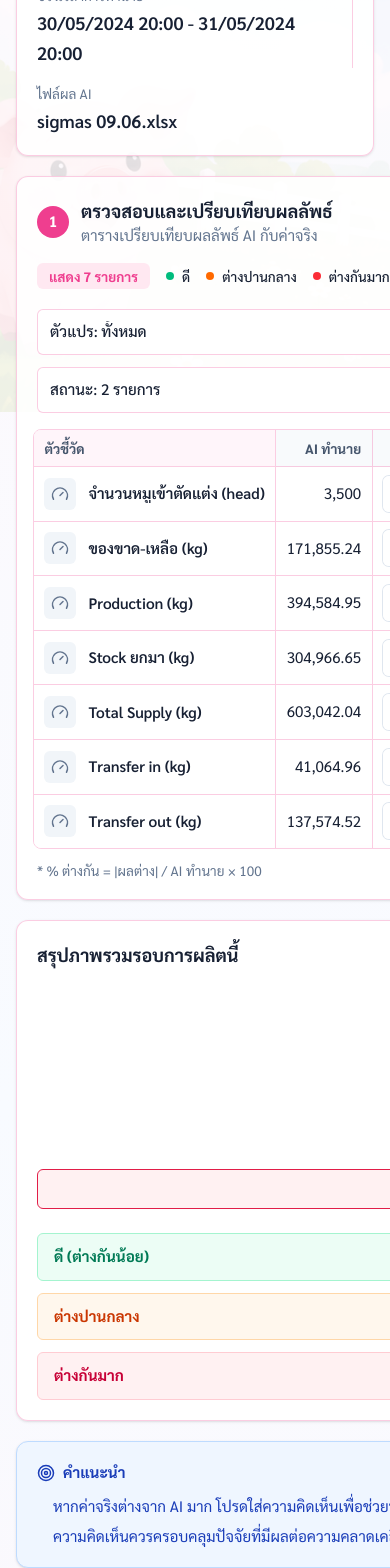
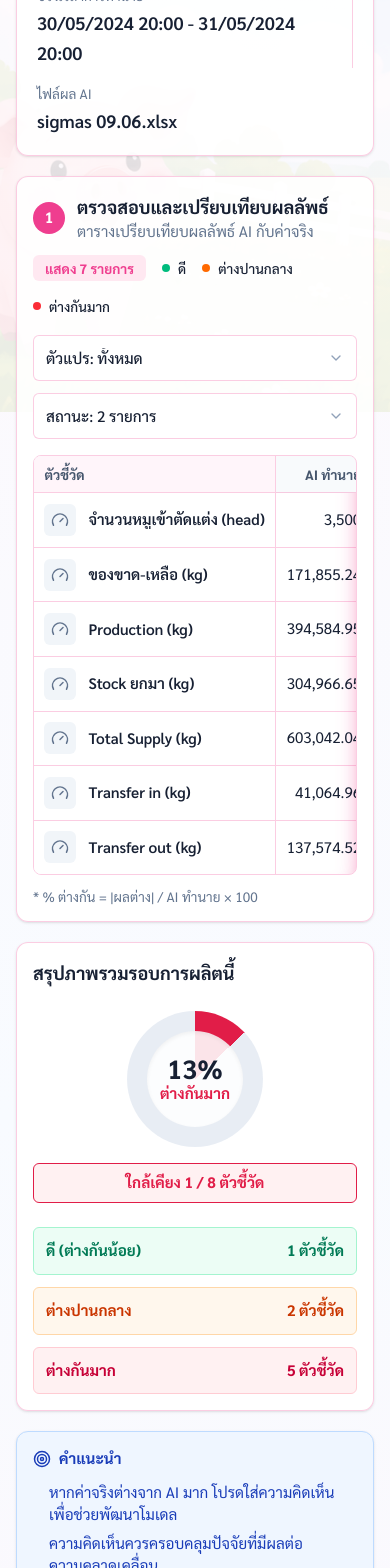
Before and after one commit to chpj28-web/AI-Feedback, a Next.js app: page / in a window 390 px wide. Shown: the part 432-2000 px from the top of the page. Built offline with nearby package versions, Linux system fonts and the light colour scheme.

Commit message:
Constrain feedback cards on mobile

```diff
--- a/src/app/globals.css
+++ b/src/app/globals.css
@@ -77,8 +77,47 @@ body {
     font-size: 0.9rem;
   }
 
+  .feedback-layout,
+  .comparison-card,
+  .summary-card {
+    width: 100%;
+    max-width: 100%;
+    min-width: 0;
+  }
+
+  .comparison-card,
+  .summary-card > div {
+    padding: 1rem;
+    border-radius: 0.75rem;
+  }
+
+  .comparison-card > div:first-child {
+    gap: 0.75rem;
+  }
+
+  .summary-card .size-40 {
+    width: 8.5rem;
+    height: 8.5rem;
+  }
+
+  .summary-card .size-28 {
+    width: 6rem;
+    height: 6rem;
+  }
+
+  .summary-card .text-3xl {
+    font-size: 1.65rem;
+    line-height: 1.1;
+  }
+
+  .summary-card :is(.px-4) {
+    padding-inline: 0.75rem;
+  }
+
   .mobile-table-frame {
-    margin-inline: -0.25rem;
+    width: 100%;
+    max-width: calc(100vw - 2rem);
+    margin-inline: 0;
     border-radius: 0.5rem;
     overflow-x: auto;
     overflow-y: hidden;
@@ -90,6 +129,7 @@ body {
 
   .mobile-table-scroll {
     min-width: max-content;
+    width: max-content;
   }
 
   .feedback-table {
--- a/src/app/page.tsx
+++ b/src/app/page.tsx
@@ -1044,7 +1044,7 @@ export default function Home() {
                   sourceFile={data?.sourceFile ?? "-"}
                 />
 
-                <section className="grid gap-5 xl:grid-cols-[1fr_300px]">
+                <section className="feedback-layout grid min-w-0 gap-5 xl:grid-cols-[minmax(0,1fr)_300px]">
                   <ComparisonCard
                     metricFilters={metricFilters}
                     setMetricFilters={setMetricFilters}
@@ -1364,7 +1364,7 @@ function ComparisonCard({
   updateFeedback: (id: string, patch: Partial<Feedback>) => void;
 }) {
   return (
-    <div className="rounded-xl border border-[#e3e8f0] bg-white p-5 shadow-sm">
+    <div className="comparison-card min-w-0 rounded-xl border border-[#e3e8f0] bg-white p-5 shadow-sm">
       <div className="mb-5 flex flex-col gap-4 lg:flex-row lg:items-center lg:justify-between">
         <div className="flex items-center gap-3">
           <span className="grid size-8 place-items-center rounded-full bg-[#ef3e8f] text-sm font-bold text-white">
@@ -1394,7 +1394,7 @@ function ComparisonCard({
         <StatusFilterBox values={statusFilters} onChange={setStatusFilters} />
       </div>
 
-        <div className="mobile-table-frame rounded-lg border border-[#dfe6ef]">
+        <div className="mobile-table-frame min-w-0 rounded-lg border border-[#dfe6ef]">
           <div className="mobile-table-scroll max-h-[640px] overflow-auto">
           <table className="feedback-table w-full min-w-[1080px] border-collapse text-sm">
             <thead className="bg-[#f8fafc] text-xs font-bold text-slate-600">
@@ -1699,7 +1699,7 @@ function SummaryCard({
           : { color: "#e11d48", soft: "#fff1f2", label: "ต่างกันมาก" };
 
   return (
-    <div className="space-y-5">
+    <div className="summary-card min-w-0 space-y-5">
       <div className="rounded-xl border border-[#e3e8f0] bg-white p-5 shadow-sm">
         <h3 className="text-lg font-bold">สรุปภาพรวมรอบการผลิตนี้</h3>
         <div className="mt-6 flex justify-center">
```
